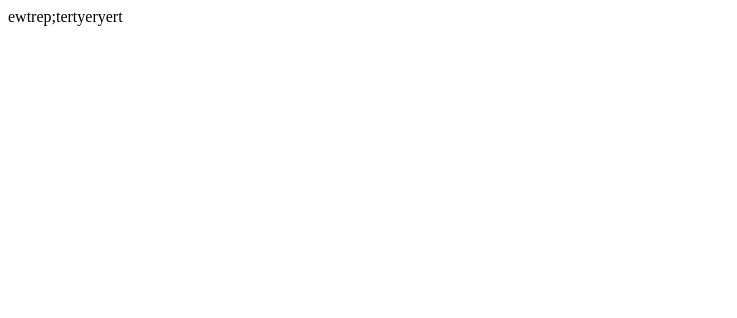
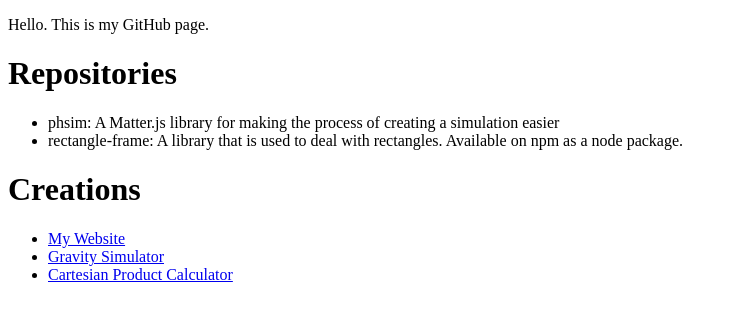
Before and after one commit to mjduniverse/mjduniverse.github.io, a plain HTML site: page index.html in a window 1280 px wide. Shown: the whole page, without its empty margins (0-737 px from the left). Drawn offline with Linux system fonts and the light colour scheme.

Commit message:
Update index.html

```diff
--- a/index.html
+++ b/index.html
@@ -1 +1,20 @@
-ewtrep;tertyeryert
+<!DOCTYPE html>
+<html>
+  <head>
+    <title>Mjduniverse</title>
+  </head>
+  <body>
+    <p>Hello. This is my GitHub page.</p>
+    <h1>Repositories</h1>
+    <ul>
+      <li>phsim: A Matter.js library for making the process of creating a simulation easier</li>
+      <li>rectangle-frame: A library that is used to deal with rectangles. Available on npm as a node package.</li>
+    </ul>
+    <h1>Creations</h1>
+    <ul>
+      <li><a href="https://mjduniverse.com/">My Website</a></li>
+      <li><a href="https://mjduniverse.com/gravity-simulator/">Gravity Simulator</a></li>
+      <li><a href="https://mjduniverse.com/cartesian-product-calculator/">Cartesian Product Calculator</a></li>
+    </ul>
+  </body>
+</html>
```
